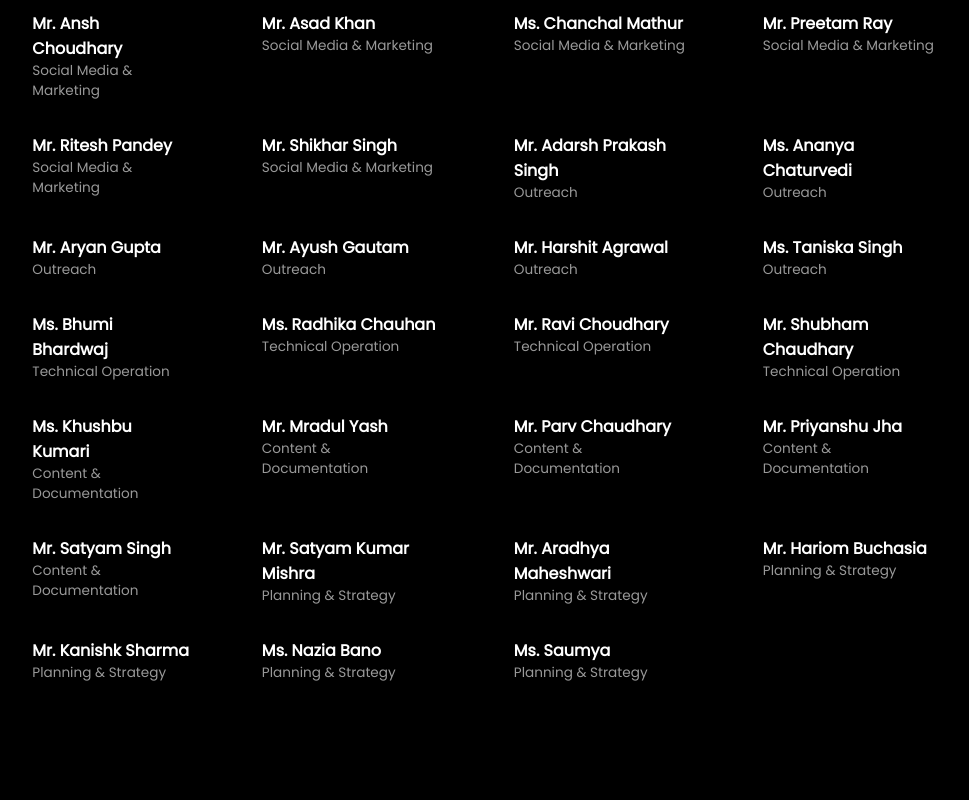
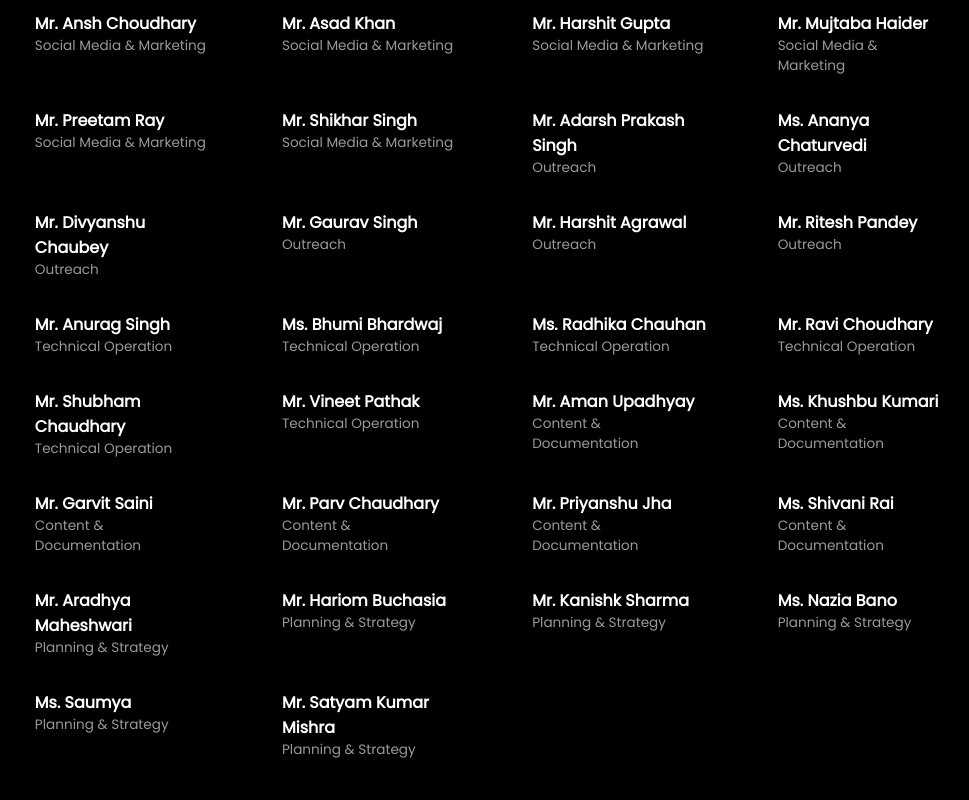
Before and after one commit to salaah-community/Salaah, a React (Create React App) app: page /team in a window 1280 px wide. Shown: the part 6920-7720 px from the top of the page, without its empty margins (154-1123 px from the left). Built offline with nearby package versions, Linux system fonts and the light colour scheme.

Commit message:
Update Working Team List
Added Wild card members in the team list.
Removed inactive members from the team list.

```diff
--- a/src/pages/Team/TeamData/Working.js
+++ b/src/pages/Team/TeamData/Working.js
@@ -1,6 +1,6 @@
 export const teamWorking = [
 
-  //Social Media and Marketing
+  // Social Media and Marketing
   {
     name: "Mr. Ansh Choudhary",
     title: "Social Media & Marketing",
@@ -12,7 +12,12 @@ export const teamWorking = [
     img: "",
   },
   {
-    name: "Ms. Chanchal Mathur",
+    name: "Mr. Harshit Gupta",
+    title: "Social Media & Marketing",
+    img: "",
+  },
+  {
+    name: "Mr. Mujtaba Haider",
     title: "Social Media & Marketing",
     img: "",
   },
@@ -22,16 +27,12 @@ export const teamWorking = [
     img: "",
   },
   {
-    name: "Mr. Ritesh Pandey",
-    title: "Social Media & Marketing",
-    img: "",
-  },
-  {
     name: "Mr. Shikhar Singh",
     title: "Social Media & Marketing",
     img: "",
   },
-  //Outreach Department
+
+  // Outreach Department
   {
     name: "Mr. Adarsh Prakash Singh",
     title: "Outreach",
@@ -43,12 +44,12 @@ export const teamWorking = [
     img: "",
   },
   {
-    name: "Mr. Aryan Gupta",
+    name: "Mr. Divyanshu Chaubey",
     title: "Outreach",
     img: "",
   },
   {
-    name: "Mr. Ayush Gautam",
+    name: "Mr. Gaurav Singh",
     title: "Outreach",
     img: "",
   },
@@ -58,68 +59,87 @@ export const teamWorking = [
     img: "",
   },
   {
-    name: "Ms. Taniska Singh",
+    name: "Mr. Ritesh Pandey",
     title: "Outreach",
     img: "",
   },
+
+  // Technical Operations
   {
-    //Technical Operations
+    name: "Mr. Anurag Singh",
+    title: "Technical Operation",
+    img: "",
+  },
+  {
     name: "Ms. Bhumi Bhardwaj",
-    title: "Technical Operation	",
+    title: "Technical Operation",
     img: "",
   },
   {
     name: "Ms. Radhika Chauhan",
-    title: "Technical Operation	",
+    title: "Technical Operation",
     img: "",
   },
-
   {
     name: "Mr. Ravi Choudhary",
-    title: "Technical Operation	",
+    title: "Technical Operation",
     img: "",
   },
   {
     name: "Mr. Shubham Chaudhary",
-    title: "Technical Operation	",
+    title: "Technical Operation",
     img: "",
   },
-  //Content & Documentation Department
+  {
+    name: "Mr. Vineet Pathak",
+    title: "Technical Operation",
+    img: "",
+  },
+
+  // Content & Documentation Department
+  {
+    name: "Mr. Aman Upadhyay",
+    title: "Content & Documentation",
+    img: "",
+  },
   {
     name: "Ms. Khushbu Kumari",
     title: "Content & Documentation",
     img: "",
-  }, {
-    name: "Mr. Mradul Yash",
+  },
+  {
+    name: "Mr. Garvit Saini",
     title: "Content & Documentation",
     img: "",
-  }, {
+  },
+  {
     name: "Mr. Parv Chaudhary",
     title: "Content & Documentation",
     img: "",
-  }, {
+  },
+  {
     name: "Mr. Priyanshu Jha",
     title: "Content & Documentation",
     img: "",
-  }, {
-    name: "Mr. Satyam Singh ",
+  },
+  {
+    name: "Ms. Shivani Rai",
     title: "Content & Documentation",
     img: "",
   },
-  //Planning & Strategy Department
+
+  // Planning & Strategy Department
   {
-    name: "Mr. Satyam Kumar Mishra",
-    title: "Planning & Strategy",
-    img: "",
-  }, {
     name: "Mr. Aradhya Maheshwari",
     title: "Planning & Strategy",
     img: "",
-  }, {
+  },
+  {
     name: "Mr. Hariom Buchasia",
     title: "Planning & Strategy",
     img: "",
-  }, {
+  },
+  {
     name: "Mr. Kanishk Sharma",
     title: "Planning & Strategy",
     img: "",
@@ -134,5 +154,10 @@ export const teamWorking = [
     title: "Planning & Strategy",
     img: "",
   },
+  {
+    name: "Mr. Satyam Kumar Mishra",
+    title: "Planning & Strategy",
+    img: "",
+  },
 
 ];
```
